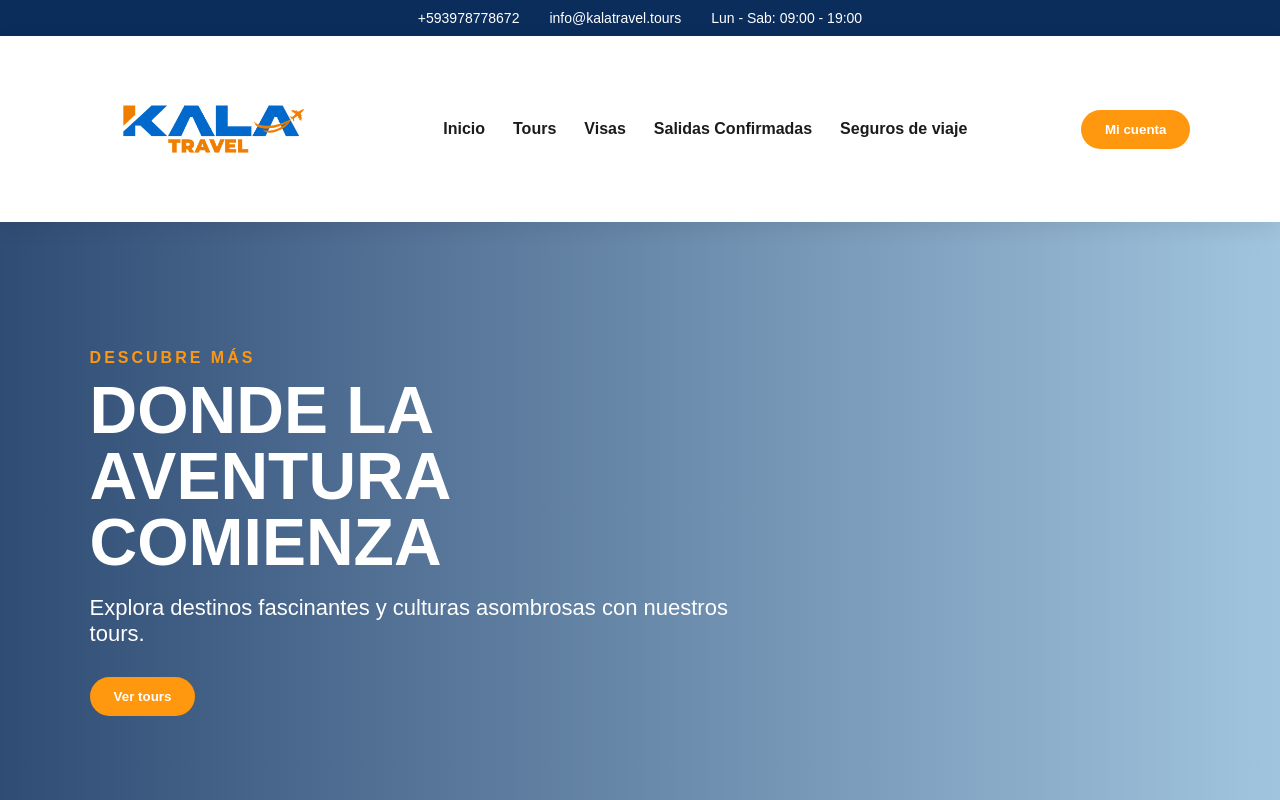
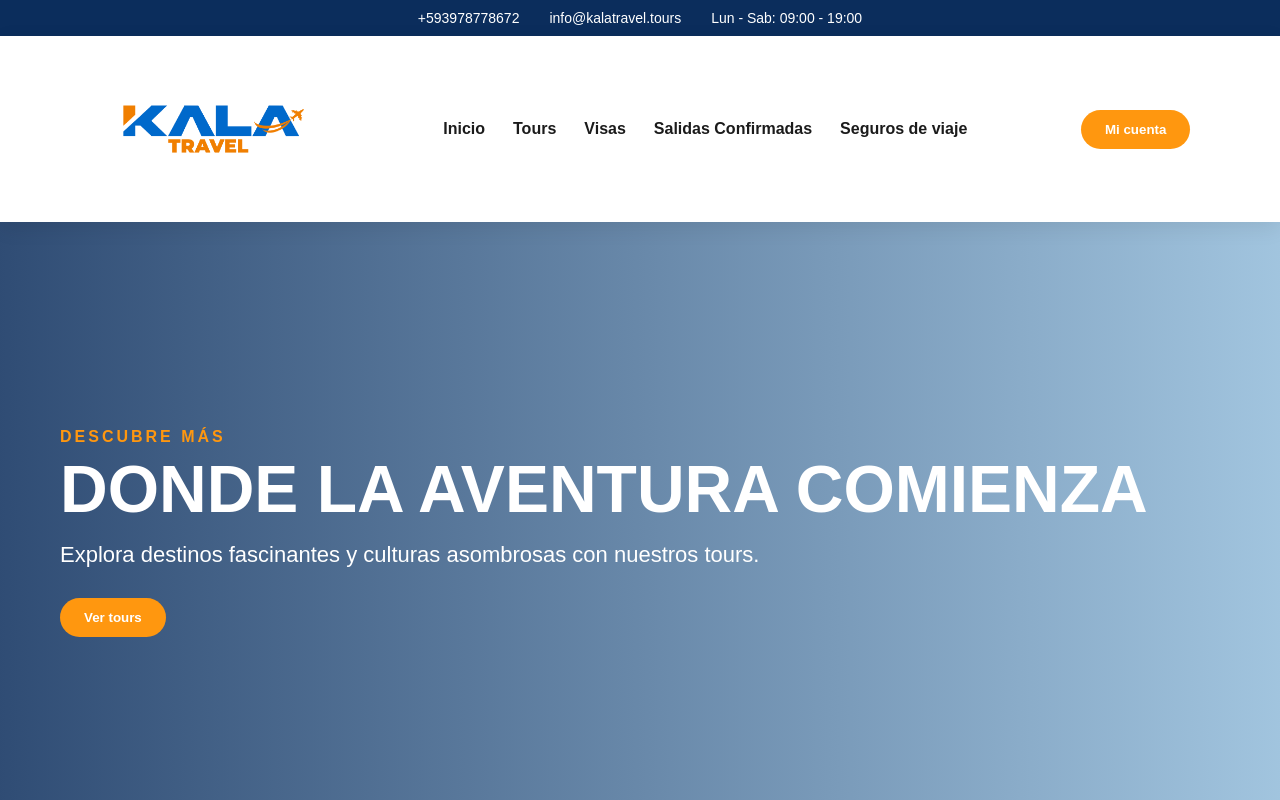
Before and after one commit to InfoKT23/Kala_Travel_pagina, a Next.js app: page / in a window 1280 px wide. Shown: the top 800 px of the page. Built offline with nearby package versions, Linux system fonts and the light colour scheme.

Commit message:
Cambio de anchura

```diff
--- a/app/globals.css
+++ b/app/globals.css
@@ -96,12 +96,12 @@ button:hover {
   background-position: center;
   display: flex;
   align-items: center;
-  padding: 0 7%;
+  padding: 0 60px; /* 🔥 fijo, no porcentaje */
   color: white;
 }
 
 .heroContent {
-  max-width: 680px;
+  max-width: 1200px; /* más ancho */
 }
 
 .heroContent p {
```
